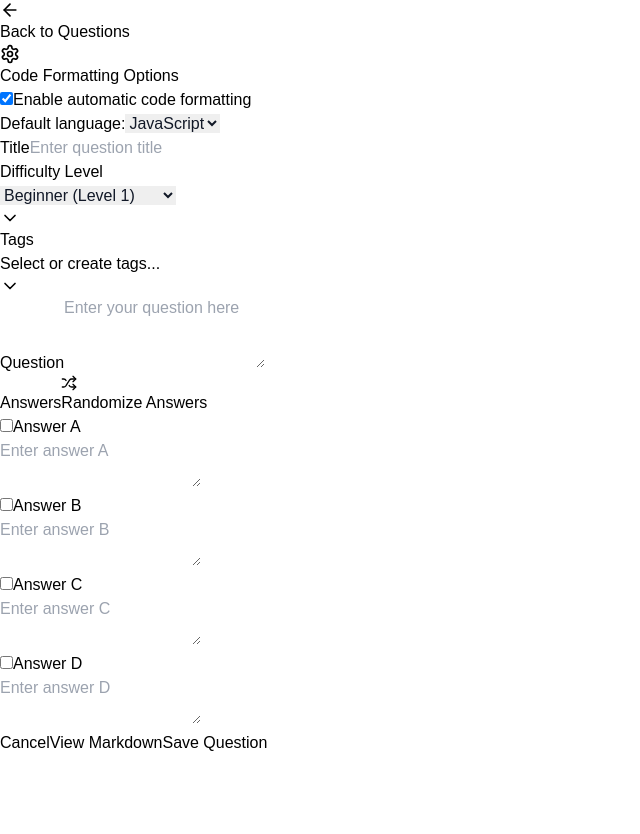
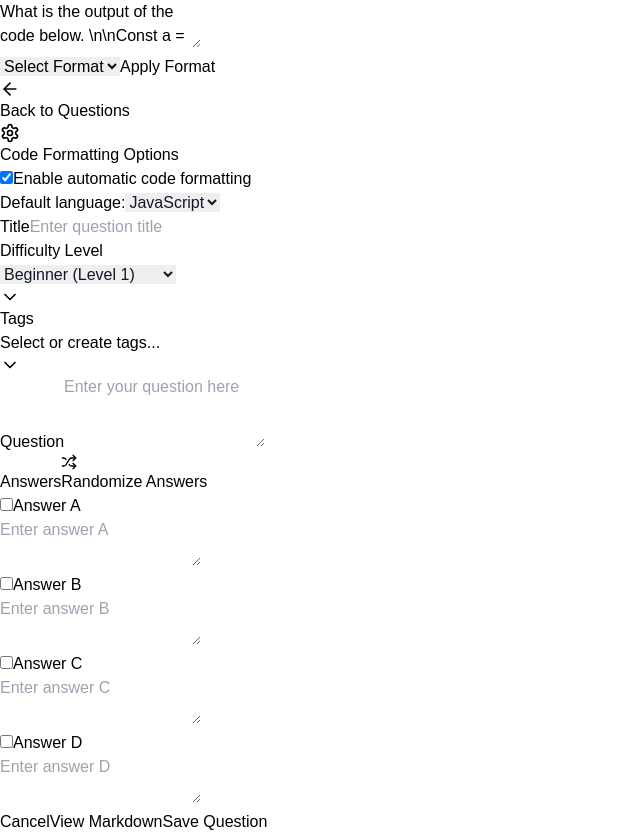
Before and after one commit to NeemaMwende/VisualEditor, a Next.js app: page /questioneditor in a window 1280 px wide. Shown: the whole page, without its empty margins (0-640 px from the left). Before the commit the page ends 800 px from the top, so only its background shows below. Built offline with nearby package versions, Linux system fonts and the light colour scheme.

Commit message:
updates: selection api intergration

```diff
--- /dev/null
+++ b/src/app/components/TextSelectionFormatter.tsx
@@ -0,0 +1,71 @@
+import React, { useRef, useState } from "react";
+
+const TextSelectionFormatter: React.FC = () => {
+  const textAreaRef = useRef<HTMLTextAreaElement>(null);
+  const [format, setFormat] = useState<string>("");
+
+  const handleApplyFormat = () => {
+    const textArea = textAreaRef.current;
+
+    if (!textArea) {
+      console.error("Textarea element not found.");
+      return;
+    }
+
+    // Get the selection start and end
+    const selectionStart = textArea.selectionStart || 0;
+    const selectionEnd = textArea.selectionEnd || 0;
+
+    if (selectionStart === selectionEnd) {
+      alert("Please select some text to format.");
+      return;
+    }
+
+    const selectedText = textArea.value.slice(selectionStart, selectionEnd);
+
+    if (!format) {
+      alert("Please select a format from the dropdown!");
+      return;
+    }
+
+    const formattedText = `\`\`\`${format}\n${selectedText}\n\`\`\``;
+
+    const beforeText = textArea.value.slice(0, selectionStart);
+    const afterText = textArea.value.slice(selectionEnd);
+    textArea.value = `${beforeText}${formattedText}${afterText}`;
+
+    const newCaretPosition = beforeText.length + formattedText.length;
+    textArea.setSelectionRange(newCaretPosition, newCaretPosition);
+
+    textArea.focus();
+  };
+
+  return (
+    <div className="p-6 font-sans">
+      <textarea
+        ref={textAreaRef}
+        className="w-full h-48 p-3 border border-gray-300 rounded-md focus:outline-none focus:ring-2 focus:ring-purple-500"
+        defaultValue="What is the output of the code below. \n\nConst a = 12;\nConst b = 13;\nsum = a + b;\nconsole.log(sum);"
+      />
+      <div className="mt-4 flex items-center gap-4">
+        <select
+          value={format}
+          onChange={(e) => setFormat(e.target.value)}
+          className="px-4 py-2 border border-gray-300 rounded-md focus:outline-none focus:ring-2 focus:ring-purple-500"
+        >
+          <option value="">Select Format</option>
+          <option value="javascript">JavaScript</option>
+          <option value="html">HTML</option>
+        </select>
+        <button
+          onClick={handleApplyFormat}
+          className="px-6 py-2 bg-purple-600 text-white rounded-md hover:bg-purple-700 focus:outline-none focus:ring-2 focus:ring-purple-500"
+        >
+          Apply Format
+        </button>
+      </div>
+    </div>
+  );
+};
+
+export default TextSelectionFormatter;
--- a/src/app/questioneditor/components/QuestionEditor.tsx
+++ b/src/app/questioneditor/components/QuestionEditor.tsx
@@ -6,6 +6,7 @@ import { EditorQuestion } from '@/app/components/Interfaces';
 import { v4 as uuidv4 } from 'uuid';
 import TagSelector from './TagSelector';
 import { MarkdownData } from '@/app/components/Interfaces';
+import TextSelectionFormatter from '@/app/components/TextSelectionFormatter';
 
 interface QuestionEditorProps {
   onSave: (data: Question) => void;
@@ -68,6 +69,30 @@ const QuestionEditor: React.FC<QuestionEditorProps> = ({ onSave, onBack, initial
   });
   const [answerOrder, setAnswerOrder] = useState<string[]>([]);
   const lastLanguageRef = useRef<'javascript' | 'html'>(formattingOptions.defaultLanguage);
+
+
+  const handleFormatText = (formattedText: string, language: 'javascript' | 'html') => {
+    // Update either question or answer based on current selection context
+    const currentQuestionData = {
+      id: initialData?.id || uuidv4(),
+      question,
+      answers,
+      difficulty,
+      tags,
+      title,
+      codeLanguage: formattingOptions.defaultLanguage,
+    };
+
+    const newMarkdownContent = generateMarkdown(
+      {
+        ...currentQuestionData,
+        question: formattedText
+      },
+      formattingOptions.enableCodeFormatting,
+      language
+    );
+    setMarkdownContent(newMarkdownContent);
+  };
 
   const FormattingControls = () => (
     <div className="mb-6 p-2 sm:p-4 bg-gray-50 rounded-lg border">
@@ -323,14 +348,20 @@ useEffect(() => {
     onBack();
   };
 
-  // const handleFormatAsCode = (language: 'javascript' | 'html') => {
-  //   const selectedText = getSelectedText(); // Implement this method to get selected text
-  //   const formattedText = formatSelectedText(selectedText, language);
-  //   replaceSelectedText(formattedText); // Implement this method to replace selected text
-  // };
 
   return (
     <div className="w-full max-w-4xl mx-auto p-2 sm:p-4">
+        <TextSelectionFormatter
+  onFormat={handleFormatText}
+  currentQuestion={{
+    question,
+    answers,
+    difficulty,
+    tags,
+    title
+  }}
+  onQuestionChange={setQuestion}
+/>
       <div className="mb-4">
         <button
           onClick={handleBack}
--- a/src/app/savedquestionslists/components/SavedQuestionsList.tsx
+++ b/src/app/savedquestionslists/components/SavedQuestionsList.tsx
@@ -40,6 +40,7 @@ const SavedQuestionsList: React.FC<SavedQuestionsListProps> = ({
     originalTitle: string;
   } | null>(null);
   const [selectedQuestions, setSelectedQuestions] = useState<string[]>([]);
+
 
   const handleDelete = async (id: string) => {
     if (!fileSystem.handle) return;
```
